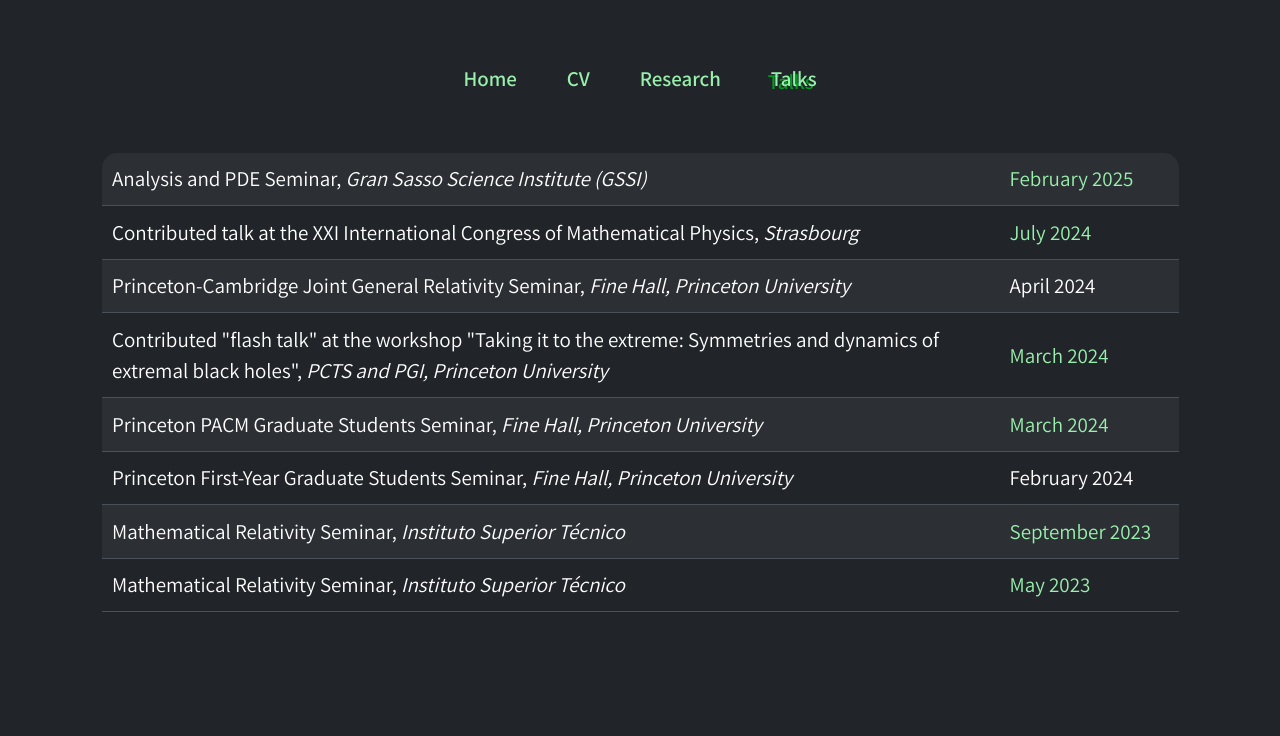
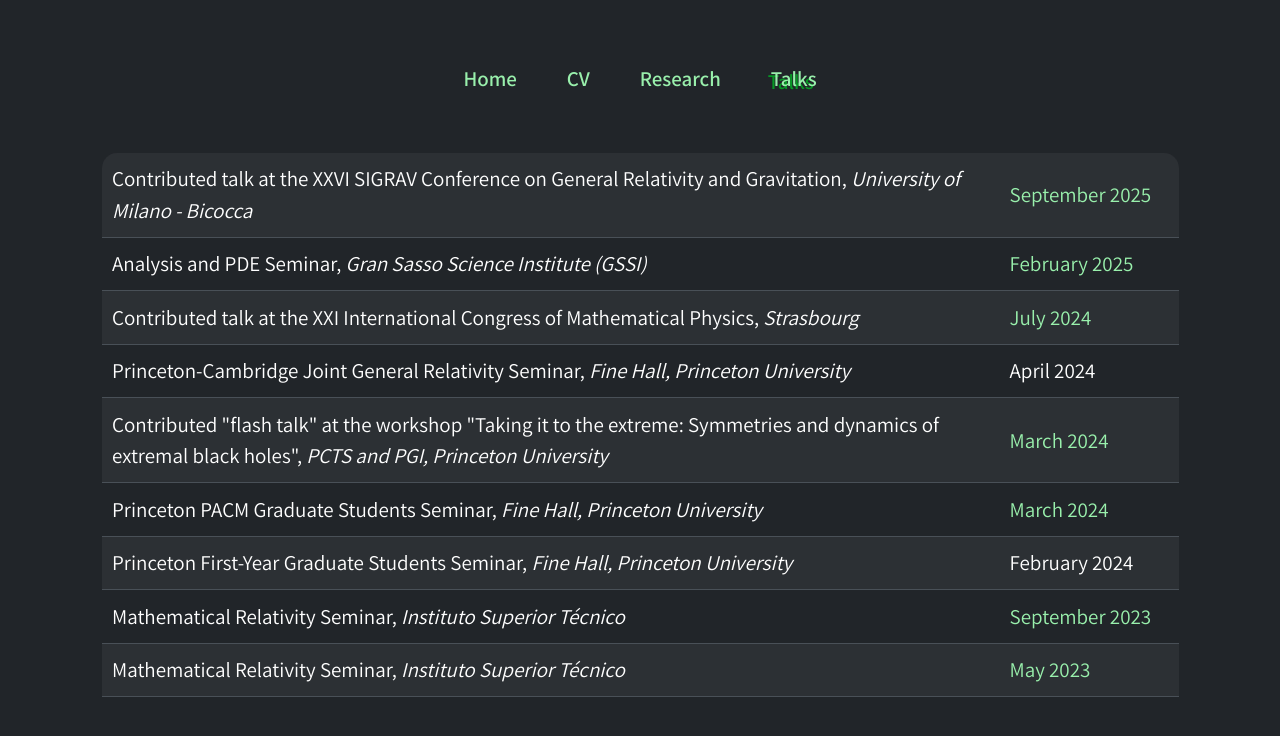
Before and after one commit to flavio-rossetti/flavio-rossetti.github.io, a Jekyll site: the page built from talks.html, in a window 1280 px wide. Shown: the top 736 px of the page. Built offline with Jekyll 4.4.1, drawn with Linux system fonts in a browser that asks for light colours; nearby versions of some CDN libraries.

Commit message:
update talks page

```diff
--- a/Gemfile
+++ b/Gemfile
@@ -34,3 +34,4 @@ gem "wdm", "~> 0.1.1", :platforms => [:mingw, :x64_mingw, :mswin]
 gem "http_parser.rb", "~> 0.6.0", :platforms => [:jruby]
 
 gem "webrick", "~> 1.8"
+gem "csv"
--- a/talks.html
+++ b/talks.html
@@ -12,6 +12,10 @@ description: Flavio Rossetti is a postdoctoral research fellow at GSSI, in L'Aqu
     <table class="table table-striped align-items-center" style="vertical-align: middle; font-size: min(5vw, 1em);">
 
       <tbody>
+        <tr>
+          <td class="col-10">Contributed talk at the XXVI SIGRAV Conference on General Relativity and Gravitation, <i>University of Milano - Bicocca</i></td>
+          <td class="table-text-left"><a href="https://sites.google.com/unimib.it/sigrav2025/speakers?authuser=0">September 2025</a></td>
+        </tr>
         <tr>
           <td class="col-10">Analysis and PDE Seminar, <i>Gran Sasso Science Institute (GSSI)</i></td>
           <td class="table-text-left"><a href="https://www.gssi.it/seminars/seminars-2025/item/25624-analysis-pde-seminar">February 2025</a></td>
```
Also changed, not shown: Gemfile.lock.
